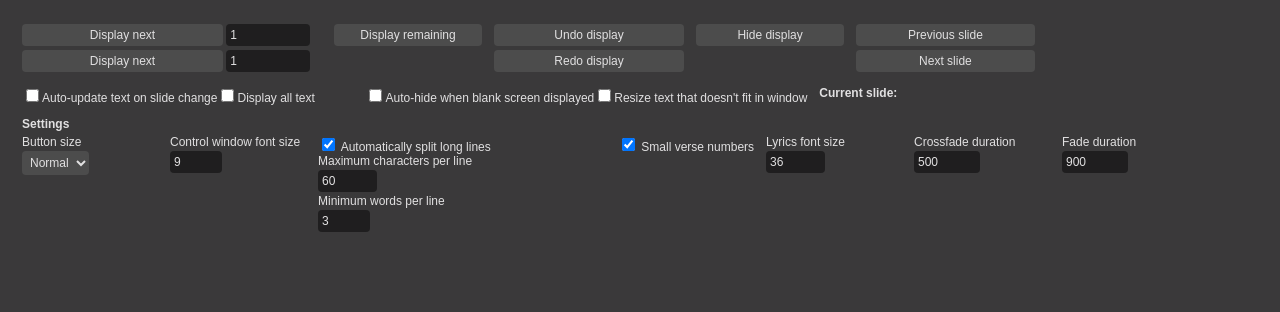
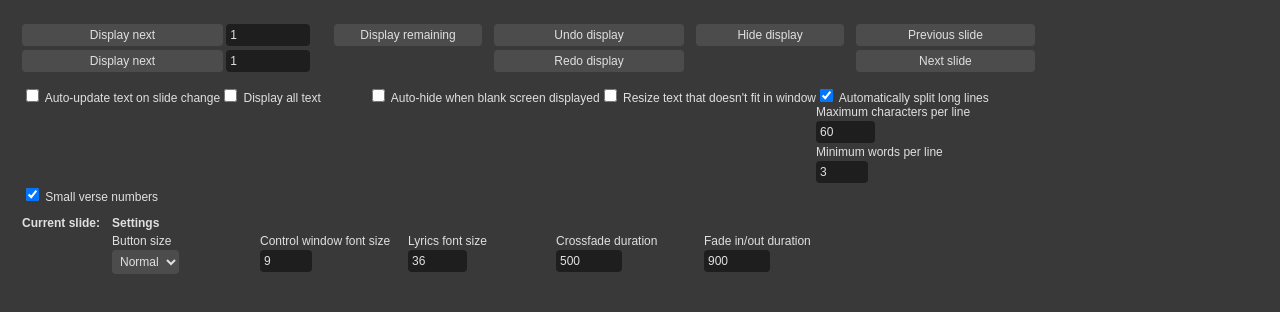
Before and after one commit to amirchev/OBS-OpenLP-Lyrics-Interface, a plain HTML site: page control.html in a window 1280 px wide. Drawn offline with nearby package versions, Linux system fonts and the light colour scheme.

Commit message:
adjust crossfade, line-split merges

```diff
--- a/control.html
+++ b/control.html
@@ -37,10 +37,41 @@
                 </div>
             </div>
             <div class="floating">
-                <div class="control-group"><input id="auto-update-checkbox" type="checkbox"><label for="auto-show-checkbox">Auto-update text on slide change</label></div>
-                <div class="control-group"><input id="display-all-checkbox" type="checkbox"><label for="display-all-checkbox">Display all text</label></div>
-                <div class="control-group"><input id="auto-hide-checkbox" type="checkbox"><label for="auto-hide-checkbox">Auto-hide when blank screen displayed</label></div>
-                <div class="control-group"><input id="resize-checkbox" type="checkbox"><label for="resize-checkbox">Resize text that doesn't fit in window</label></div>
+                <div class="control-group">
+                    <input id="auto-update-checkbox" type="checkbox">
+                    <label for="auto-update-checkbox">Auto-update text on slide change</label>
+                </div>
+                <div class="control-group">
+                    <input id="display-all-checkbox" type="checkbox">
+                    <label for="display-all-checkbox">Display all text</label>
+                </div>
+                <div class="control-group">
+                    <input id="auto-hide-checkbox" type="checkbox">
+                    <label for="auto-hide-checkbox">Auto-hide when blank screen displayed</label>
+                </div>
+                <div class="control-group">
+                    <input id="resize-checkbox" type="checkbox">
+                    <label for="resize-checkbox">Resize text that doesn't fit in window</label>
+                </div>
+
+                <div class="control-group">
+                    <div class="control-group">
+                        <input id="auto-split-long-lines-checkbox" type="checkbox" checked="true">
+                        <label for="auto-split-long-lines-checkbox">Automatically split long lines</label>
+                    </div>
+                    <div class="control-group" id="split-max-characters">
+                        <label for="split-max-characters-spinner">Maximum characters per line</label><br>
+                        <input id="split-max-characters-spinner" type="number" min="10" max="200" step="5" value="60" size="3">
+                    </div>
+                    <div class="control-group" id="split-min-words">
+                        <label for="split-min-words-spinner">Minimum words per line</label><br>
+                        <input id="split-min-words-spinner" type="number" min="1" max="20" step="1" value="3" size="2">
+                    </div>
+                </div>
+                <div class="control-group">
+                    <input id="superscripted-verse-numbers-checkbox" type="checkbox" checked="true">
+                    <label for="superscripted-verse-numbers-checkbox">Small verse numbers</label>
+                </div>
             </div>
             <div class="floating">
                 <h6>Current slide:</h6>
@@ -62,24 +93,6 @@
                     <input id="control-font-size-spinner" type="number" min="9" max="36" step="1" value="9" size="2">
                 </div>
                 <div class="control-group">
-                    <div class="control-group">
-                        <input id="auto-split-long-lines-checkbox" type="checkbox" checked="true">
-                        <label for="auto-split-long-lines-checkbox">Automatically split long lines</label>
-                    </div>
-                    <div class="control-group" id="split-max-characters">
-                        <label for="split-max-characters-spinner">Maximum characters per line</label><br>
-                        <input id="split-max-characters-spinner" type="number" min="10" max="100" step="1" value="60" size="3">
-                    </div>
-                    <div class="control-group" id="split-min-words">
-                        <label for="split-min-words-spinner">Minimum words per line</label><br>
-                        <input id="split-min-words-spinner" type="number" min="1" max="10" step="1" value="3" size="2">
-                    </div>
-                </div>
-                <div class="control-group">
-                    <input id="superscripted-verse-numbers-checkbox" type="checkbox" checked="true">
-                    <label for="superscripted-verse-numbers-checkbox">Small verse numbers</label>
-                </div>
-                <div class="control-group">
                     <span>Lyrics font size</span><br>
                     <input id="lyrics-font-size-spinner" type="number" min="0" max="128" step="1" value="36" size="2">
                 </div>
@@ -88,7 +101,7 @@
                     <input id="crossfade-duration-spinner" type="number" min="0" max="3000" step="100" value="500" size="4">
                 </div>
                 <div class="control-group">
-                    <span>Fade duration</span><br>
+                    <span>Fade in/out duration</span><br>
                     <input id="fade-duration-spinner" type="number" min="0" max="3000" step="100" value="900" size="4">
                 </div>
             </div>
```
Also changed, not shown: control.js (+21 -19 lines).
